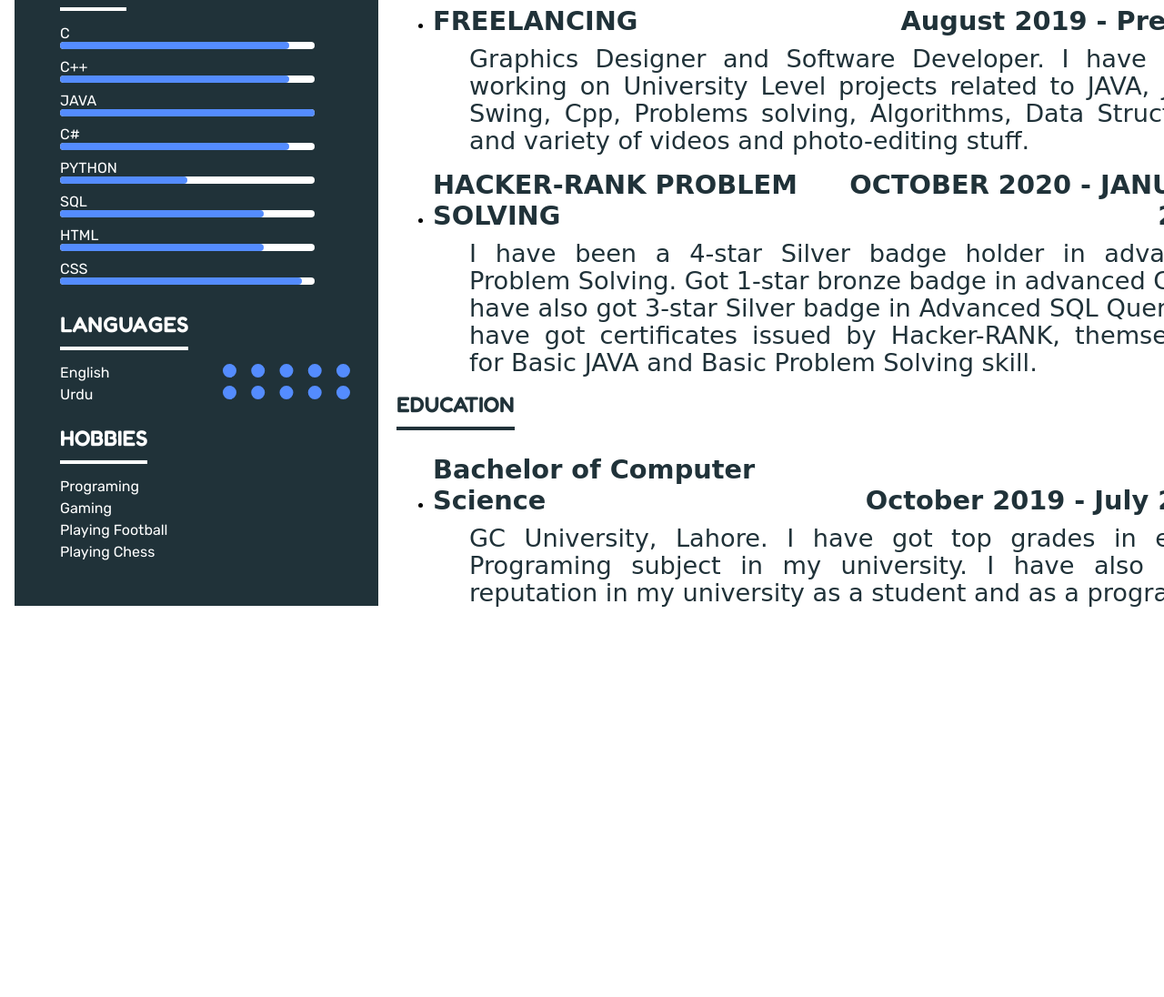
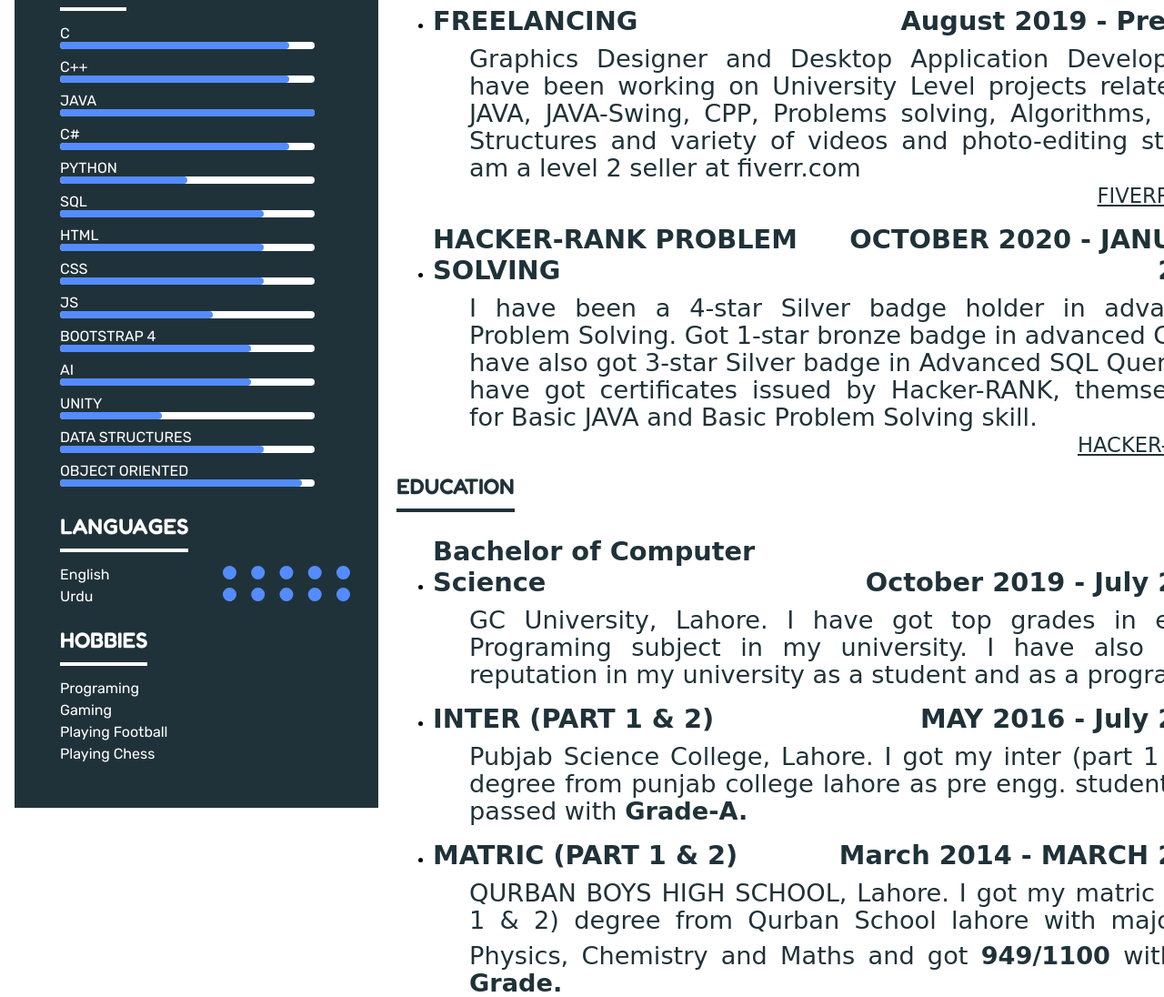
Before and after one commit to AbdullahFarooq123/CV, a plain HTML site: page index.html in a window 1280 px wide. Shown: the part 566-1662 px from the top of the page at 91% size. Before the commit the page ends 1248 px from the top, so only its background shows below. Drawn offline with Linux system fonts and the light colour scheme; a web font is replaced by a local one.

Commit message:
Update index.html

```diff
--- a/index.html
+++ b/index.html
@@ -73,9 +73,33 @@
           </div>
           <p style="margin-bottom:0">CSS</p>
           <div class="outer-progress-div">
+            <div class="inner-progress-div" style="width:80%"></div>
+          </div>
+          <p style="margin-bottom:0">JS</p>
+          <div class="outer-progress-div">
+            <div class="inner-progress-div" style="width:60%"></div>
+          </div>
+          <p style="margin-bottom:0">BOOTSTRAP 4</p>
+          <div class="outer-progress-div">
+            <div class="inner-progress-div" style="width:75%"></div>
+          </div>
+          <p style="margin-bottom:0">AI</p>
+          <div class="outer-progress-div">
+            <div class="inner-progress-div" style="width:75%"></div>
+          </div>
+          <p style="margin-bottom:0">UNITY</p>
+          <div class="outer-progress-div">
+            <div class="inner-progress-div" style="width:40%"></div>
+          </div>
+          <p style="margin-bottom:0">DATA STRUCTURES</p>
+          <div class="outer-progress-div">
+            <div class="inner-progress-div" style="width:80%"></div>
+          </div>
+          <p style="margin-bottom:0">OBJECT ORIENTED</p>
+          <div class="outer-progress-div">
             <div class="inner-progress-div" style="width:95%"></div>
           </div>
-          <p style="margin-bottom:0;"><br /></p>
+          <p style="margin-bottom:0"><br /></p>
         </div>
         <!-- Skills div end -->
         <!-- Languages div start -->
@@ -134,10 +158,15 @@
               </dt>
               <dd>
                 <p class="info-content" style="margin-top:0">
-                  Graphics Designer and Software Developer. I have been working
-                  on University Level projects related to JAVA, JAVA-Swing, Cpp,
+                  Graphics Designer and Desktop Application Developer. I have been working
+                  on University Level projects related to JAVA, JAVA-Swing, CPP,
                   Problems solving, Algorithms, Data Structures and variety of videos
-                  and photo-editing stuff.
+                  and photo-editing stuff. I am a level 2 seller at fiverr.com
+                  <sub style="display: block;text-align: end;">
+                    <a href="https://www.fiverr.com/abdullahfaro501">
+                      FIVERR.COM
+                    </a>
+                  </sub>
                 </p>
               </dd>
             </dl>
@@ -154,6 +183,11 @@
                   Got 1-star bronze badge in advanced Cpp. I have also got 3-star Silver
                   badge in Advanced SQL Queries. I have got certificates issued by Hacker-RANK,
                   themselves, for Basic JAVA and Basic Problem Solving skill.
+                  <sub style="display: block;text-align: end;">
+                    <a href="https://www.hackerrank.com/abdullahfarooq21?hr_r=1">
+                      HACKER-RANK
+                    </a>
+                  </sub>
                 </p>
               </dd>
             </dl>
@@ -177,6 +211,35 @@
               </dd>
             </dl>
           </li>
+          <li>
+            <dl>
+              <dt>
+                <h3 style="display:inline-block;width:49%;margin-bottom:10px">INTER (PART 1 & 2)</h3>
+                <h3 style="display:inline-block;width:49%;text-align:right;;margin-bottom:10px">MAY 2016 - July 2019</h3>
+              </dt>
+              <dd>
+                <p class="info-content" style="margin-top:0">
+                  Pubjab Science College, Lahore. I got my inter (part 1 & 2) degree
+                  from punjab college lahore as pre engg. student and passed with <strong>Grade-A.</strong>
+                </p>
+              </dd>
+            </dl>
+          </li>
+          <li>
+            <dl>
+              <dt>
+                <h3 style="display:inline-block;width:49%;margin-bottom:10px">MATRIC (PART 1 & 2)</h3>
+                <h3 style="display:inline-block;width:49%;text-align:right;;margin-bottom:10px">March 2014 - MARCH 2016</h3>
+              </dt>
+              <dd>
+                <p class="info-content" style="margin-top:0">
+                  QURBAN BOYS HIGH SCHOOL, Lahore. I got my matric (part 1 & 2) degree
+                  from Qurban School lahore with major as Physics, Chemistry and Maths
+                  and got <strong>949/1100</strong> with <strong> A<sup>+</sup> Grade.</strong>
+                </p>
+              </dd>
+            </dl>
+          </li>
         </ul>
       </div>
     </div>
```
